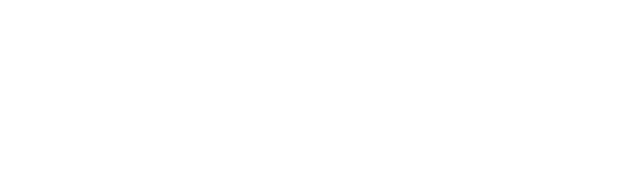
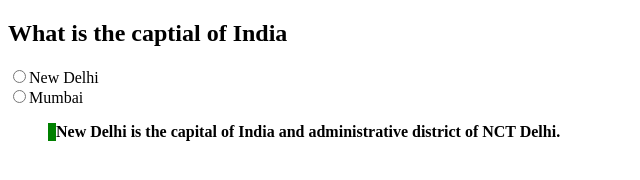
Before and after one commit to acciojob/trivia-AMOLpatil1234, a website: page main.html in a window 1280 px wide. Shown: the whole page, without its empty margins (0-640 px from the left). Drawn offline with Linux system fonts and the light colour scheme.

Commit message:
created a submission

```diff
--- a/main.html
+++ b/main.html
@@ -8,6 +8,13 @@
 
 <body>
 	<!-- the entire body must be written by student -->
+	<div>
+		<h2>What is the captial of India</h2>
+		<input type="radio" name="capital">New Delhi</div>
+	<input type="radio" name="capital">Mumbai</div>
+	<blockquote city=" https://en.wikipedia.org/wiki/New_Delhi">New Delhi is the capital of India and administrative district of NCT Delhi.</blockquote>
+</div>
+
     <script type="text/javascript" src="./script.js">
 </script>
 
```
